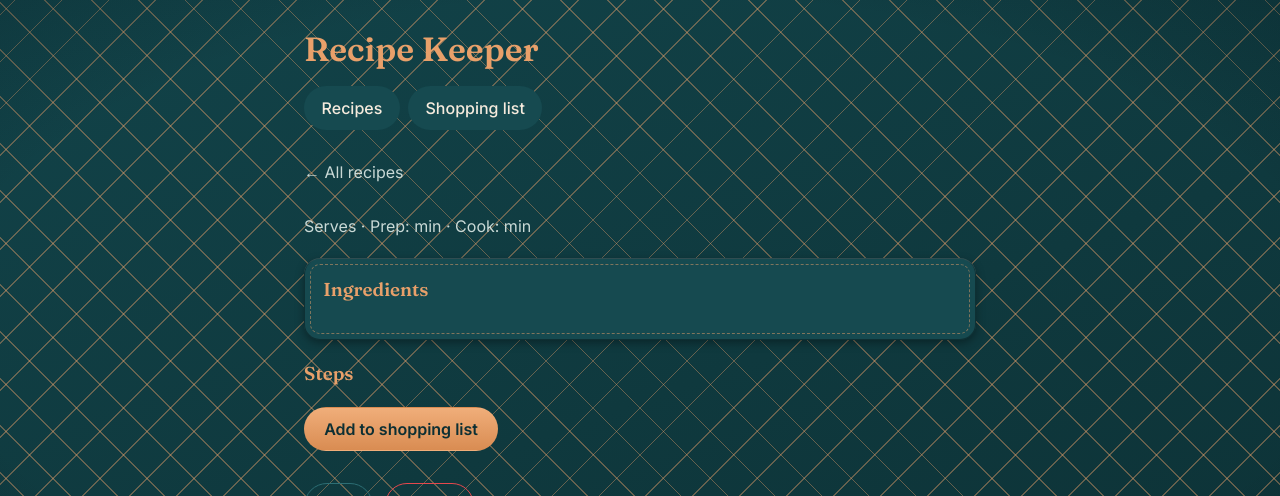
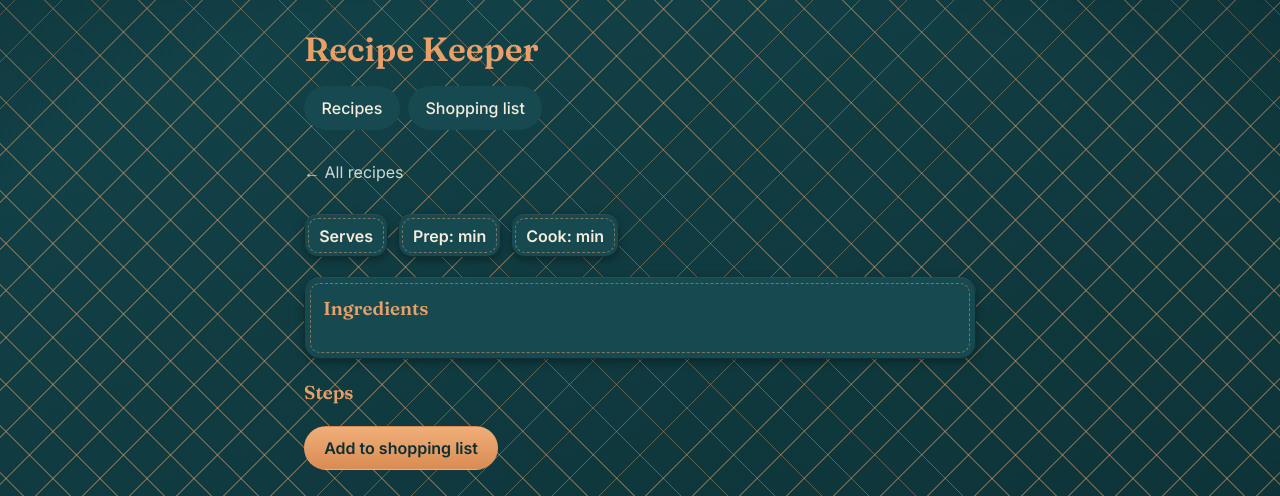
Before and after one commit to jenbops/jenbops-recipe-keeper, a FastAPI app: page /r/1 in a window 1280 px wide. Shown: the top 496 px of the page. Run offline with FastAPI, Linux system fonts and the light colour scheme.

Commit message:
show servings, prep and cook as tiles

```diff
--- a/app/static/app.css
+++ b/app/static/app.css
@@ -107,3 +107,9 @@ ul.shopping .done { text-decoration: line-through; color: var(--muted); }
 .row { display: flex; gap: .75rem; }
 .row label { flex: 1; }
 .row input[type=number] { width: 100%; }
+
+ul.stats { list-style: none; padding: 0; margin: 1rem 0; display: flex; flex-wrap: wrap; gap: .6rem; }
+ul.stats li {
+  padding: .6rem .95rem; border-radius: 14px; background: var(--card); font-weight: 600;
+  box-shadow: var(--card-shadow); outline: var(--card-stitch); outline-offset: -5px;
+}
--- a/app/templates/view.html
+++ b/app/templates/view.html
@@ -6,7 +6,7 @@
 {% if r.servings is not none %}{% set _ = bits.append("Serves " ~ r.servings) %}{% endif %}
 {% if r.prep_minutes is not none %}{% set _ = bits.append("Prep: " ~ r.prep_minutes ~ " min") %}{% endif %}
 {% if r.cook_minutes is not none %}{% set _ = bits.append("Cook: " ~ r.cook_minutes ~ " min") %}{% endif %}
-{% if bits %}<p class="times">{{ bits | join(" · ") }}</p>{% endif %}
+{% if bits %}<ul class="stats">{% for b in bits %}<li>{{ b }}</li>{% endfor %}</ul>{% endif %}
 <p class="tags">{% for t in r.tags %}<em>{{ t }}</em>{% endfor %}</p>
 {% if r.source_url and r.source_url.startswith(('http://', 'https://')) %}
 <p><a href="{{ r.source_url }}" rel="noopener noreferrer">Original source</a></p>
```
